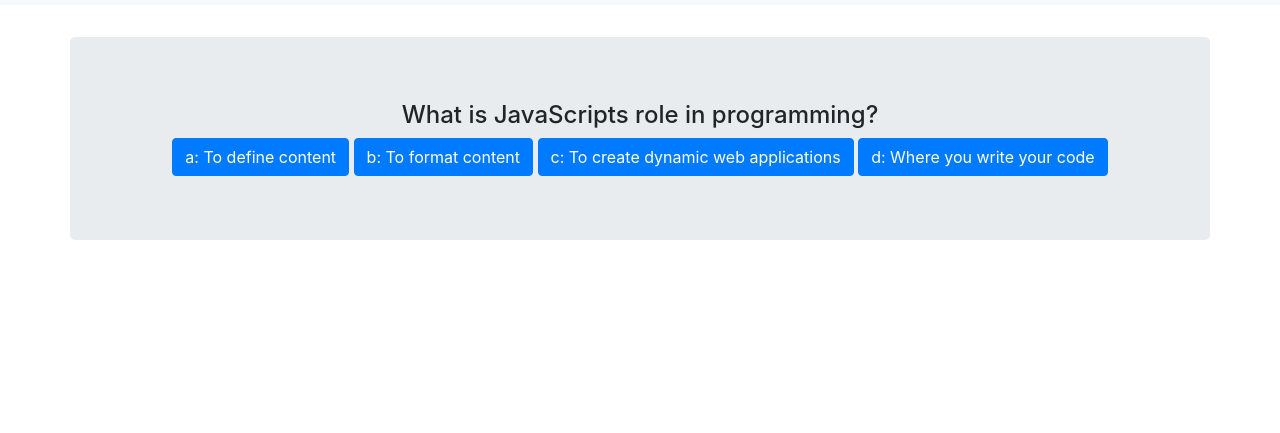
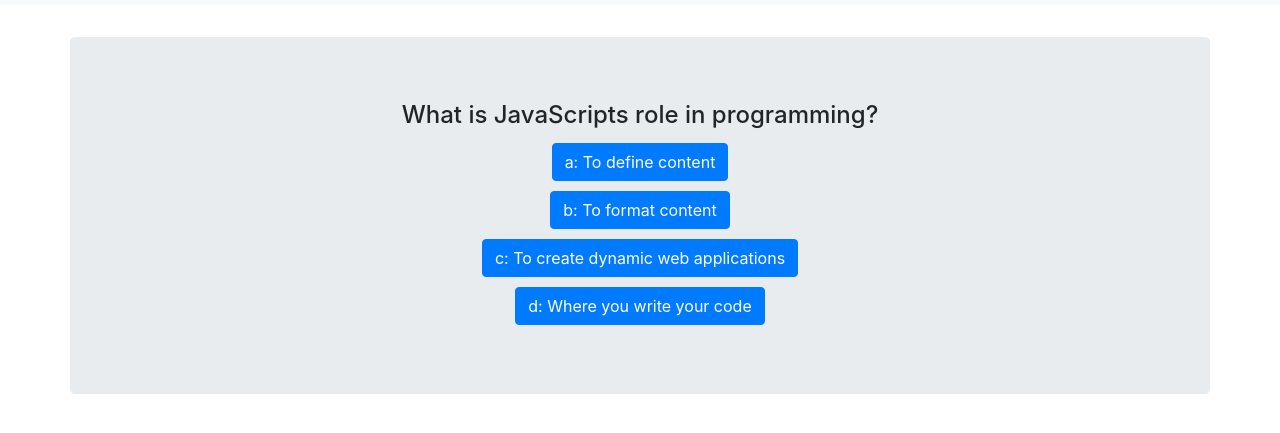
Before and after one commit to ryanrotman/code-quiz, a plain HTML site: page index.html in a window 1280 px wide. Both pictures are taken after a click on the button "Begin Quiz". Shown: the part 51-484 px from the top of the page. Drawn offline with nearby package versions, Linux system fonts and the light colour scheme.

Commit message:
add code to center buttons, put one button on a line, and add margin between buttons

```diff
--- a/index.html
+++ b/index.html
@@ -34,12 +34,20 @@
                 <!-- This is where the questions will go -->
                 <h4 id="quiz-question"></h4>
             </div>
+            <!-- This is where the buttons will go for answer choices -->
             <div id="choices">
-                <!-- This is where the buttons will go for answer choices -->
-                <button type="button" class="btn btn-primary" id="choiceA" data-value="A"></button>
-                <button type="button" class="btn btn-primary" id="choiceB" data-value="B"></button>
-                <button type="button" class="btn btn-primary" id="choiceC" data-value="C"></button>
-                <button type="button" class="btn btn-primary" id="choiceD" data-value="D"></button>
+                <div class="row">
+                    <button type="button" class="btn btn-primary mx-auto" id="choiceA" data-value="A"></button>
+                </div>
+                <div class="row">
+                    <button type="button" class="btn btn-primary mx-auto" id="choiceB" data-value="B"></button>
+                </div>
+                <div class="row">
+                    <button type="button" class="btn btn-primary mx-auto" id="choiceC" data-value="C"></button>
+                </div>
+                <div class="row">
+                    <button type="button" class="btn btn-primary mx-auto" id="choiceD" data-value="D"></button>
+                </div>
             </div>
         </section>
         <!-- Empty container for the entering of initials and score when game is over -->
--- a/style.css
+++ b/style.css
@@ -6,6 +6,10 @@
     margin-top: 32px;
 }
 
+.btn {
+    margin: 5px;
+}
+
 #scorelist {
     padding: 0;
 }
```
